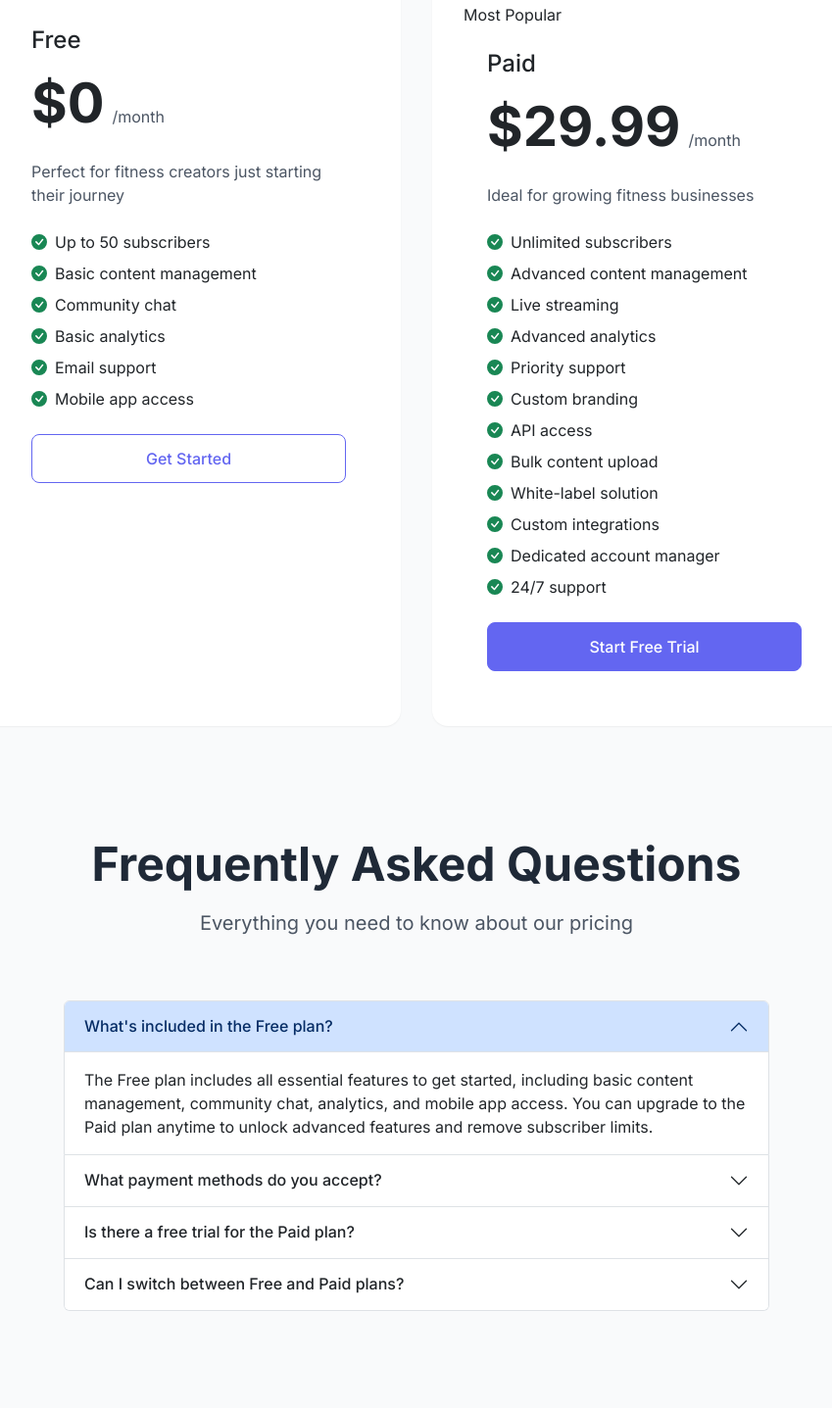
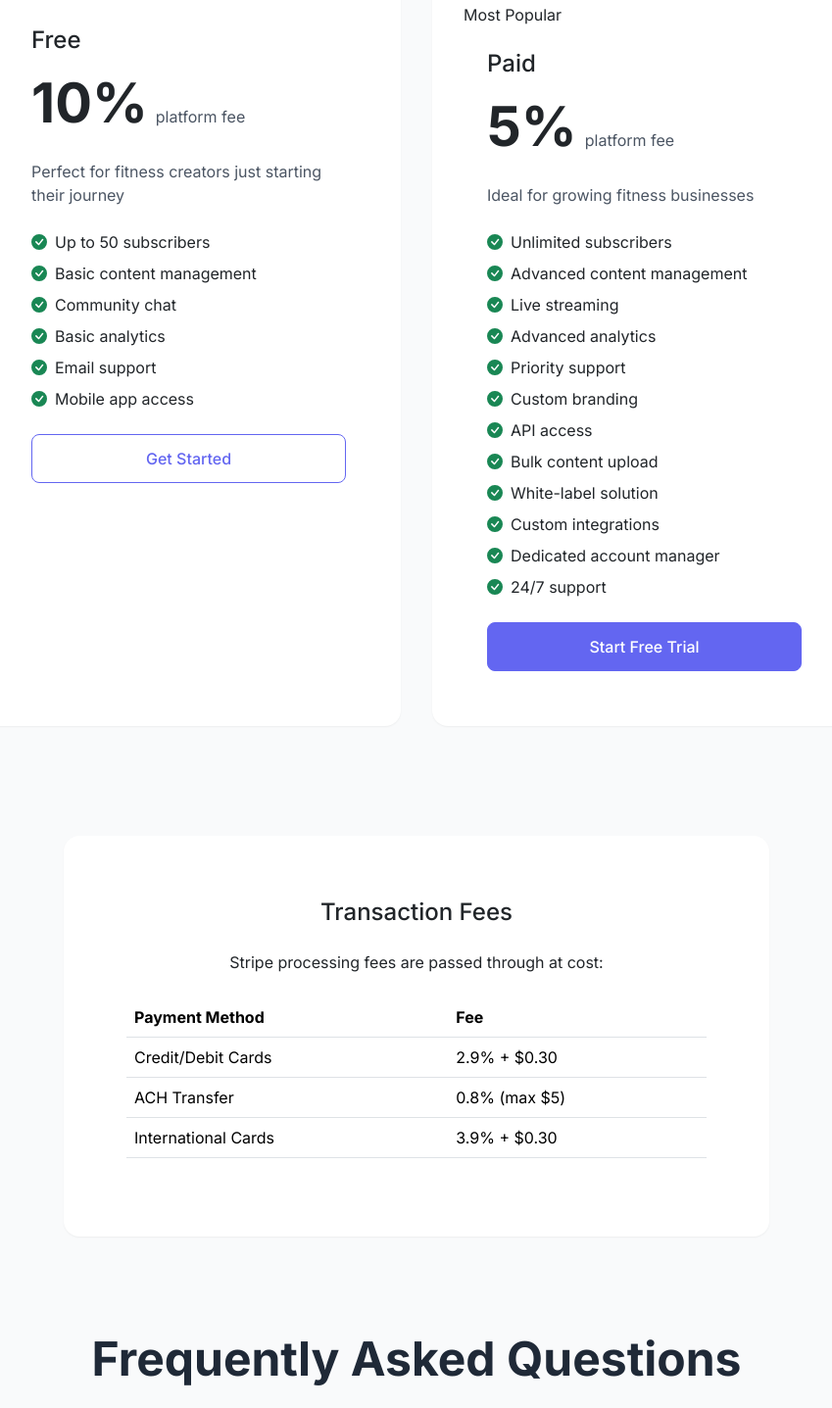
Before and after one commit to EduardoBDonovan/GainsPlusDemo, a React (Vite) app: page /GainsPlusDemo/pricing in a window 1280 px wide. Shown: the part 500-1937 px from the top of the page at 98% size, without its empty margins (215-1064 px from the left). Built offline with nearby package versions, Linux system fonts and the light colour scheme.

Commit message:
Pricing rework. Still a work in progress

```diff
--- a/src/pages/Features.jsx
+++ b/src/pages/Features.jsx
@@ -5,7 +5,7 @@ const Features = () => {
     {
       title: "Content Monetization",
       description:
-        "Transform your fitness expertise into a sustainable business with our comprehensive monetization tools.",
+        "Transform your fitness expertise into a sustainable business with our revenue-sharing model. Keep the majority of your earnings while we handle the platform infrastructure.",
       icon: (
         <svg
           xmlns="http://www.w3.org/2000/svg"
@@ -19,9 +19,9 @@ const Features = () => {
         </svg>
       ),
       items: [
+        "Low platform fees (5% or less)",
         "Multiple subscription tiers with custom pricing",
         "Pay-per-view content options",
-        "Bundled content packages",
         "Automated billing and invoicing",
         "Revenue analytics dashboard",
       ],
--- a/src/pages/Home.jsx
+++ b/src/pages/Home.jsx
@@ -94,8 +94,9 @@ const Home = () => {
               </div>
               <h3 className="card-title h5 mb-3">Monetization</h3>
               <p className="card-text text-secondary">
-                Create subscription tiers, offer exclusive content, and earn
-                stable monthly income.
+                Keep up to 95% of your subscription revenue with our low
+                platform fees. Create subscription tiers and offer exclusive
+                content to grow your income.
               </p>
             </div>
           </div>
--- a/src/pages/Pricing.jsx
+++ b/src/pages/Pricing.jsx
@@ -7,9 +7,8 @@ const Pricing = () => {
   const plans = [
     {
       name: "Free",
-      price: "0",
-      annualPrice: "0",
-      period: "month",
+      fee: "10%",
+      annualFee: "8%",
       description: "Perfect for fitness creators just starting their journey",
       features: [
         "Up to 50 subscribers",
@@ -23,9 +22,8 @@ const Pricing = () => {
     },
     {
       name: "Paid",
-      price: "29.99",
-      annualPrice: "287.90", // 29.99 * 12 * 0.8 (20% discount)
-      period: "month",
+      fee: "5%",
+      annualFee: "4%",
       description: "Ideal for growing fitness businesses",
       features: [
         "Unlimited subscribers",
@@ -58,8 +56,9 @@ const Pricing = () => {
             Simple, Transparent Pricing
           </h1>
           <p className="lead text-secondary mb-4">
-            Choose the perfect plan for your fitness business. All plans include
-            our core features and are designed to scale with your growth.
+            We only succeed when you succeed. Our pricing is based on a small
+            percentage of your subscription revenue, so you keep the majority of
+            your earnings.
           </p>
           <div className="d-flex justify-content-center align-items-center mb-4">
             <span className="me-2">Monthly</span>
@@ -95,13 +94,11 @@ const Pricing = () => {
                 <h3 className="card-title h4 mb-3">{plan.name}</h3>
                 <div className="d-flex align-items-baseline mb-4">
                   <span className="display-4 fw-bold">
-                    ${isAnnual ? plan.annualPrice : plan.price}
+                    {isAnnual ? plan.annualFee : plan.fee}
                   </span>
-                  <span className="text-secondary ms-2">
-                    /{isAnnual ? "year" : plan.period}
-                  </span>
+                  <span className="text-secondary ms-2">platform fee</span>
                 </div>
-                {isAnnual && plan.price !== "0" && (
+                {isAnnual && plan.fee !== "10%" && (
                   <p className="text-success mb-4">
                     <svg
                       xmlns="http://www.w3.org/2000/svg"
@@ -113,7 +110,7 @@ const Pricing = () => {
                     >
                       <path d="M16 8A8 8 0 1 1 0 8a8 8 0 0 1 16 0zm-3.97-3.03a.75.75 0 0 0-1.08.022L7.477 9.417 5.384 7.323a.75.75 0 0 0-1.06 1.06L6.97 11.03a.75.75 0 0 0 1.079-.02l3.992-4.99a.75.75 0 0 0-.01-1.05z" />
                     </svg>
-                    Save 20% with annual billing
+                    Save 20% on platform fees with annual billing
                   </p>
                 )}
                 <p className="text-secondary mb-4">{plan.description}</p>
@@ -143,12 +140,52 @@ const Pricing = () => {
                     plan.popular ? "btn-primary" : "btn-outline-primary"
                   }`}
                 >
-                  {plan.price === "0" ? "Get Started" : "Start Free Trial"}
+                  {plan.fee === "10%" ? "Get Started" : "Start Free Trial"}
                 </Link>
               </div>
             </div>
           </div>
         ))}
+      </div>
+
+      {/* Transaction Fees */}
+      <div className="row mt-5 pt-5">
+        <div className="col-lg-8 mx-auto">
+          <div className="card">
+            <div className="card-body">
+              <h2 className="card-title h4 text-center mb-4">
+                Transaction Fees
+              </h2>
+              <p className="text-center mb-4">
+                Stripe processing fees are passed through at cost:
+              </p>
+              <div className="table-responsive">
+                <table className="table">
+                  <thead>
+                    <tr>
+                      <th>Payment Method</th>
+                      <th>Fee</th>
+                    </tr>
+                  </thead>
+                  <tbody>
+                    <tr>
+                      <td>Credit/Debit Cards</td>
+                      <td>2.9% + $0.30</td>
+                    </tr>
+                    <tr>
+                      <td>ACH Transfer</td>
+                      <td>0.8% (max $5)</td>
+                    </tr>
+                    <tr>
+                      <td>International Cards</td>
+                      <td>3.9% + $0.30</td>
+                    </tr>
+                  </tbody>
+                </table>
+              </div>
+            </div>
+          </div>
+        </div>
       </div>
 
       {/* FAQ Section */}
@@ -169,7 +206,7 @@ const Pricing = () => {
                   data-bs-toggle="collapse"
                   data-bs-target="#faq1"
                 >
-                  What's included in the Free plan?
+                  How do platform fees work?
                 </button>
               </h2>
               <div
@@ -178,11 +215,11 @@ const Pricing = () => {
                 data-bs-parent="#pricingFAQ"
               >
                 <div className="accordion-body">
-                  The Free plan includes all essential features to get started,
-                  including basic content management, community chat, analytics,
-                  and mobile app access. You can upgrade to the Paid plan
-                  anytime to unlock advanced features and remove subscriber
-                  limits.
+                  Our platform fee is a percentage of your subscription revenue.
+                  For example, if you charge $10/month for a subscription, with
+                  our 5% platform fee, you'll keep $9.50 (minus Stripe
+                  processing fees). The fee is automatically calculated and
+                  deducted from your earnings.
                 </div>
               </div>
             </div>
@@ -203,8 +240,9 @@ const Pricing = () => {
                 data-bs-parent="#pricingFAQ"
               >
                 <div className="accordion-body">
-                  We accept all major credit cards, PayPal, and bank transfers.
-                  Enterprise customers can also request custom payment terms.
+                  We accept all major credit cards, PayPal, and bank transfers
+                  through Stripe. The processing fees vary by payment method and
+                  are passed through at cost.
                 </div>
               </div>
             </div>
@@ -216,7 +254,7 @@ const Pricing = () => {
                   data-bs-toggle="collapse"
                   data-bs-target="#faq3"
                 >
-                  Is there a free trial for the Paid plan?
+                  How do payouts work?
                 </button>
               </h2>
               <div
@@ -225,9 +263,12 @@ const Pricing = () => {
                 data-bs-parent="#pricingFAQ"
               >
                 <div className="accordion-body">
-                  Yes, we offer a 14-day free trial for the Paid plan. No credit
-                  card required to start. You can cancel anytime during the
-                  trial period.
+                  Payouts are processed automatically on a rolling basis. Once
+                  your balance reaches $50, we'll initiate a transfer to your
+                  connected bank account within 2-3 business days. You'll
+                  receive a 1099-K form if you process more than $20,000 in
+                  payments or have more than 200 transactions in a calendar
+                  year.
                 </div>
               </div>
             </div>
@@ -239,7 +280,7 @@ const Pricing = () => {
                   data-bs-toggle="collapse"
                   data-bs-target="#faq4"
                 >
-                  Can I switch between Free and Paid plans?
+                  Can I change my plan later?
                 </button>
               </h2>
               <div
@@ -262,10 +303,10 @@ const Pricing = () => {
       {/* CTA Section */}
       <div className="row mt-5 pt-5">
         <div className="col-12 text-center">
-          <h2 className="display-5 fw-bold mb-3">Still have questions?</h2>
+          <h2 className="display-5 fw-bold mb-3">Ready to Start Earning?</h2>
           <p className="lead text-secondary mb-4">
-            Our team is here to help you choose the right plan for your
-            business.
+            Join thousands of fitness creators who are already growing their
+            business with Gains+.
           </p>
           <Link
             to="/GainsPlusDemo/signup"
```
